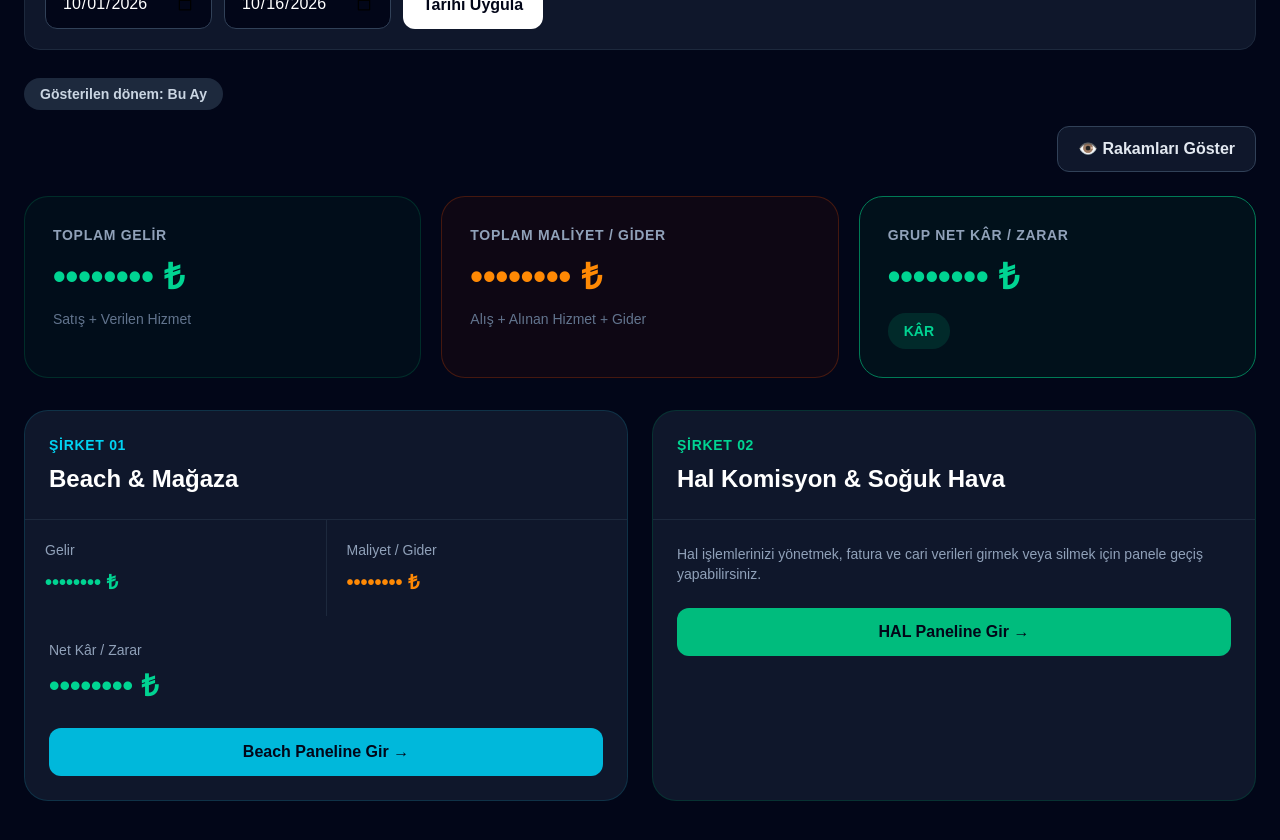
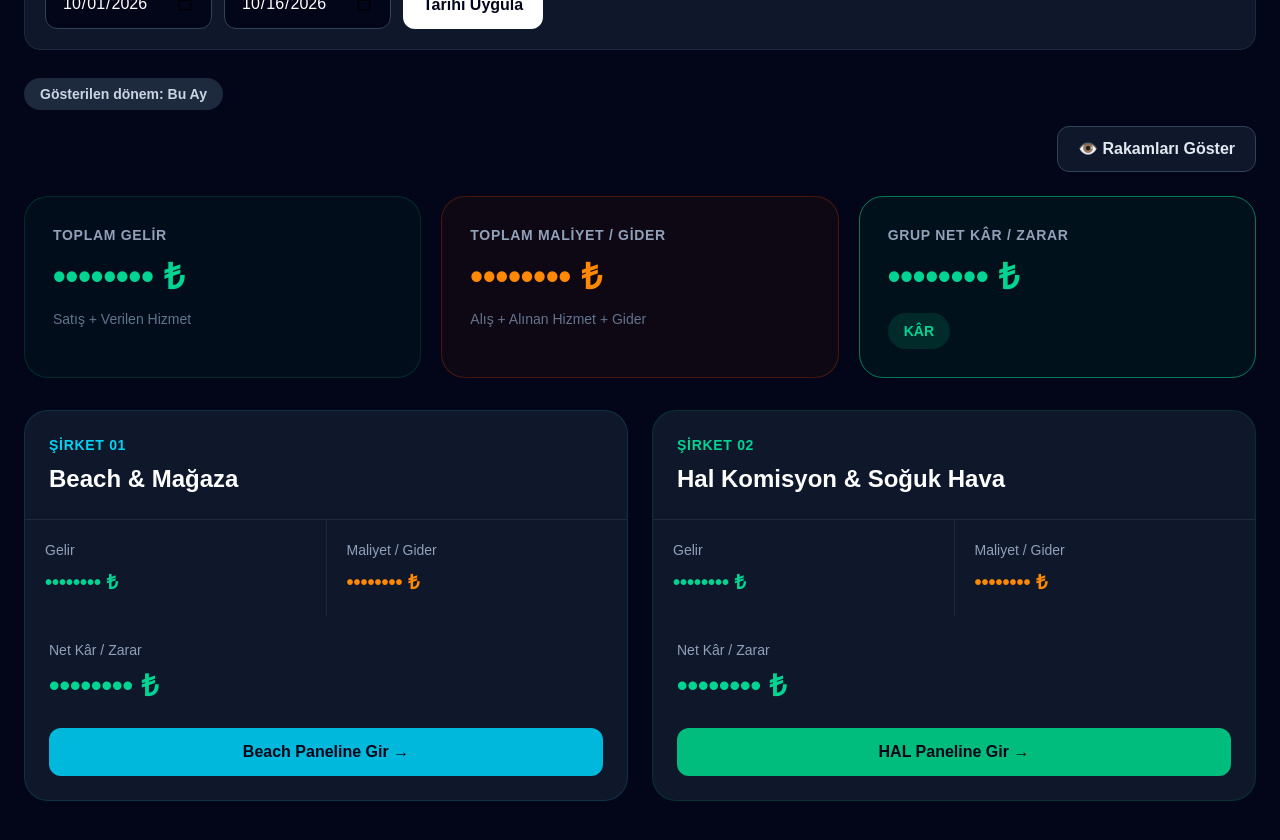
Before and after one commit to sdkcsgn/sirket-yonetim, a Next.js app: page / in a window 1280 px wide. Shown: the part 320-1160 px from the top of the page. Built offline with nearby package versions, Linux system fonts and the light colour scheme; no server answers; the database is empty.

Commit message:
fix: add hal summary financial cards to match beach layout

```diff
--- a/components/FinansGorumunu.tsx
+++ b/components/FinansGorumunu.tsx
@@ -2,6 +2,7 @@
 
 import { useState } from "react";
 import Link from "next/link";
+import { useSession } from "next-auth/react";
 
 type SirketOzet = {
   kod: string;
@@ -43,21 +44,26 @@ export default function FinansGorumunu({
   grupKarda = true,
   beachOzet,
   halOzet,
-  userRol = "ADMIN", // Varsayılan yetki kısıtlamasını kaldırmak için ADMIN olarak güncellendi
+  userRol: propUserRol,
 }: FinansGorumunuProps) {
+  const { data: session } = useSession();
   const [goster, setGoster] = useState(false);
 
-  // Rol Yetki Kuralları
-  const tamErisim = userRol === "ADMIN" || userRol === "Yonetici";
-  const beachGorebilir = tamErisim || userRol === "BEACH";
-  const halGorebilir = tamErisim || userRol === "HAL";
+  const rawRol = String((session?.user as any)?.rol || propUserRol || "").toUpperCase();
+
+  const isKisitliRol = rawRol === "HAL" || rawRol === "BEACH";
+  const tamErisim = !isKisitliRol || rawRol.includes("ADMIN") || rawRol.includes("YONETICI");
+
+  const beachGorebilir = tamErisim || rawRol === "BEACH";
+  const halGorebilir = tamErisim || rawRol === "HAL";
 
   const MASK = "•••••••• ₺";
   const beachNet = beachOzet?.net ?? 0;
+  const halNet = halOzet?.net ?? 0;
 
   return (
-    <>
-      {/* RAKAM GİZLE / GÖSTER BUTONU (Sadece Yöneticiler Görür) */}
+    <div>
+      {/* RAKAM GİZLE / GÖSTER BUTONU */}
       {tamErisim && (
         <div className="mb-6 flex justify-end">
           <button
@@ -69,7 +75,7 @@ export default function FinansGorumunu({
         </div>
       )}
 
-      {/* GRUP TOPLAMLARI (Sadece Yöneticiler Görür) */}
+      {/* GRUP TOPLAMLARI */}
       {tamErisim ? (
         <div className="grid gap-5 md:grid-cols-3">
           <div className="rounded-3xl border border-emerald-900/50 bg-emerald-950/20 p-7">
@@ -132,7 +138,8 @@ export default function FinansGorumunu({
       <div className="mt-8 grid gap-6 lg:grid-cols-2">
         {/* BEACH KARTI */}
         {beachGorebilir && (
-          <div className="overflow-hidden rounded-3xl border border-cyan-900/50 bg-slate-900">
+          <div className="flex flex-col justify-between overflow-hidden rounded-3xl border border-cyan-900/50 bg-slate-900">
+            <div>
               <div className="border-b border-slate-800 p-6">
                 <p className="text-sm font-bold uppercase tracking-wider text-cyan-400">
                   Şirket 01
@@ -157,6 +164,7 @@ export default function FinansGorumunu({
                   </div>
                 </div>
               )}
+            </div>
 
             <div className="p-6">
               {tamErisim && (
@@ -184,7 +192,8 @@ export default function FinansGorumunu({
 
         {/* HAL KARTI */}
         {halGorebilir && (
-          <div className="overflow-hidden rounded-3xl border border-emerald-900/50 bg-slate-900">
+          <div className="flex flex-col justify-between overflow-hidden rounded-3xl border border-emerald-900/50 bg-slate-900">
+            <div>
               <div className="border-b border-slate-800 p-6">
                 <p className="text-sm font-bold uppercase tracking-wider text-emerald-400">
                   Şirket 02
@@ -194,10 +203,38 @@ export default function FinansGorumunu({
                 </h2>
               </div>
 
+              {tamErisim && (
+                <div className="grid grid-cols-2 gap-px bg-slate-800">
+                  <div className="bg-slate-900 p-5">
+                    <p className="text-sm text-slate-400">Gelir</p>
+                    <p className="mt-2 text-xl font-black text-emerald-400">
+                      {goster ? money(halOzet?.gelir) : MASK}
+                    </p>
+                  </div>
+
+                  <div className="bg-slate-900 p-5">
+                    <p className="text-sm text-slate-400">Maliyet / Gider</p>
+                    <p className="mt-2 text-xl font-black text-orange-400">
+                      {goster ? money(halOzet?.maliyet) : MASK}
+                    </p>
+                  </div>
+                </div>
+              )}
+            </div>
+
             <div className="p-6">
-              <p className="text-sm text-slate-400">
-                Hal işlemlerinizi yönetmek, fatura ve cari verileri girmek veya silmek için panele geçiş yapabilirsiniz.
+              {tamErisim && (
+                <>
+                  <p className="text-sm text-slate-400">Net Kâr / Zarar</p>
+                  <p
+                    className={`mt-2 text-3xl font-black ${
+                      halNet >= 0 ? "text-emerald-400" : "text-red-400"
+                    }`}
+                  >
+                    {goster ? money(halNet) : MASK}
                   </p>
+                </>
+              )}
 
               <Link
                 href="/hal"
@@ -209,6 +246,6 @@ export default function FinansGorumunu({
           </div>
         )}
       </div>
-    </>
+    </div>
   );
 }
```
Lines whose indentation alone changed are shown as unchanged.
